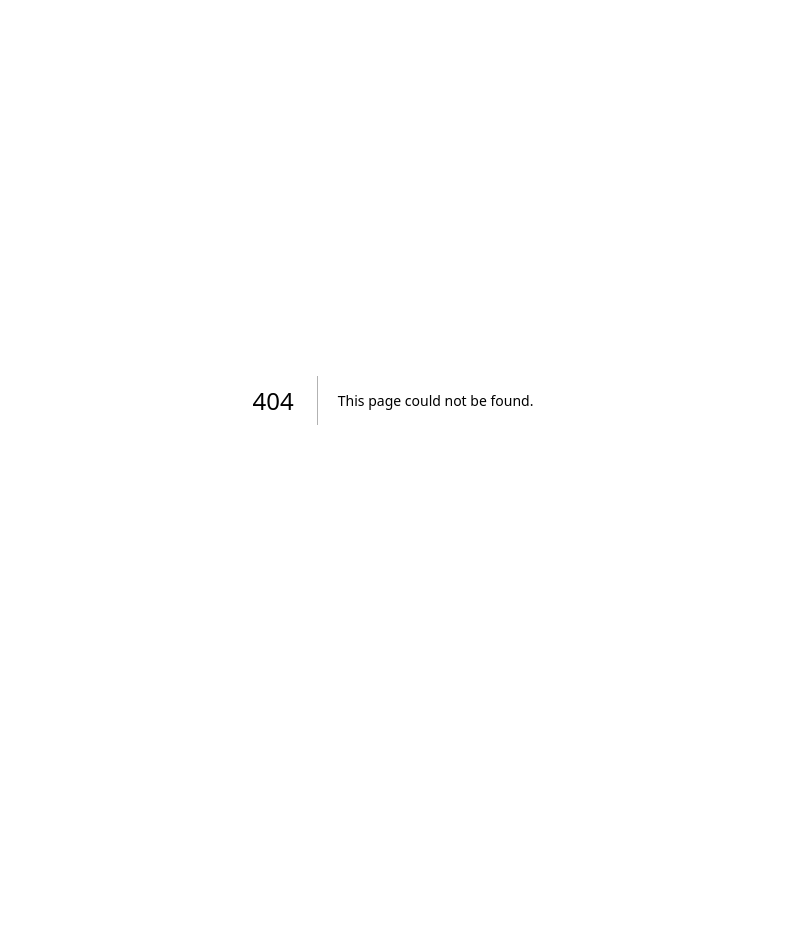
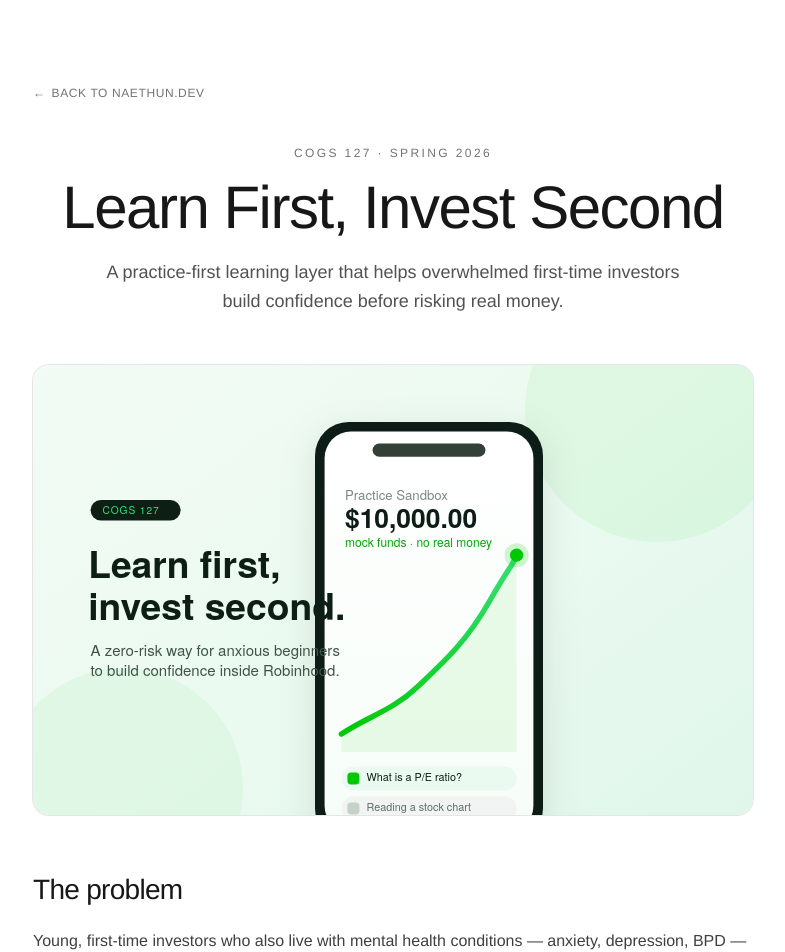
Before and after one commit to naethun/portfolio, a Next.js app: page /cogs127 in a window 1280 px wide. Before the commit this address had no page. Shown: the top 952 px of the page, without its empty margins (247-1032 px from the left). Before the commit the page ends 800 px from the top, so only its background shows below. Built offline with nearby package versions, Linux system fonts and the light colour scheme.

Commit message:
Add standalone /cogs127 case study route

```diff
--- /dev/null
+++ b/app/cogs127/page.tsx
@@ -0,0 +1,139 @@
+import Image from 'next/image';
+import Link from 'next/link';
+import { notFound } from 'next/navigation';
+
+import { projects } from '@/lib/data';
+import type { CaseStudySection } from '@/types/portfolio';
+
+export const metadata = {
+  title: 'Learn First, Invest Second — COGS 127 Case Study',
+  description:
+    'A practice-first learning layer that helps overwhelmed first-time investors build confidence before risking real money.',
+};
+
+function Section({ section }: { section: CaseStudySection }) {
+  if (section.type === 'heading') {
+    return (
+      <h2 className="mt-14 text-2xl font-medium tracking-tight text-neutral-900 md:text-[28px]">
+        {section.content}
+      </h2>
+    );
+  }
+  if (section.type === 'image') {
+    return (
+      <div className="relative mt-8 aspect-[16/10] w-full overflow-hidden rounded-xl bg-neutral-100 ring-1 ring-black/10">
+        <Image
+          src={section.content}
+          alt={section.alt ?? ''}
+          fill
+          sizes="(max-width: 768px) 100vw, 760px"
+          className="object-cover"
+        />
+      </div>
+    );
+  }
+  if (section.type === 'embed') {
+    return (
+      <figure className="mt-8 space-y-2">
+        <div
+          className="w-full overflow-hidden rounded-xl bg-neutral-100 ring-1 ring-black/10"
+          style={{ aspectRatio: section.ratio ?? '4 / 3' }}
+        >
+          <iframe
+            src={section.content}
+            title={section.title ?? 'Embedded prototype'}
+            loading="lazy"
+            allowFullScreen
+            className="h-full w-full"
+          />
+        </div>
+        {section.title && (
+          <figcaption className="text-center font-mono text-[11px] uppercase tracking-wider text-neutral-500">
+            {section.title}
+          </figcaption>
+        )}
+      </figure>
+    );
+  }
+  return (
+    <p className="mt-5 whitespace-pre-line text-[15px] leading-relaxed text-neutral-700 md:text-base">
+      {section.content}
+    </p>
+  );
+}
+
+export default function Cogs127Page() {
+  const project = projects.find((p) => p.id === 3 && p.caseStudy);
+  if (!project || !project.caseStudy) notFound();
+
+  const { caseStudy } = project;
+  const hero = caseStudy.hero ?? project.image;
+
+  return (
+    <main className="min-h-screen w-full bg-white">
+      <div className="mx-auto w-full max-w-3xl px-6 py-12 md:py-20">
+        <Link
+          href="/"
+          className="inline-flex items-center gap-1.5 font-mono text-[12px] uppercase tracking-wider text-neutral-500 transition hover:text-neutral-900"
+        >
+          <span aria-hidden>←</span> back to naethun.dev
+        </Link>
+
+        <header className="mt-10 flex flex-col items-center text-center">
+          <p className="font-mono text-[12px] uppercase tracking-[0.2em] text-neutral-500">
+            {project.date}
+          </p>
+          <h1 className="mt-4 text-4xl font-medium tracking-tight text-neutral-900 md:text-6xl">
+            {project.title}
+          </h1>
+          {caseStudy.subtitle && (
+            <p className="mt-5 max-w-xl text-base leading-relaxed text-neutral-600 md:text-lg">
+              {caseStudy.subtitle}
+            </p>
+          )}
+        </header>
+
+        {hero && (
+          <div className="relative mt-12 aspect-[16/10] w-full overflow-hidden rounded-2xl bg-neutral-100 ring-1 ring-black/10">
+            <Image
+              src={hero}
+              alt={project.title}
+              fill
+              priority
+              sizes="(max-width: 768px) 100vw, 760px"
+              className="object-cover"
+            />
+          </div>
+        )}
+
+        <article>
+          {caseStudy.sections.map((section, idx) => (
+            <Section key={idx} section={section} />
+          ))}
+        </article>
+
+        {project.tags?.length ? (
+          <div className="mt-14 flex flex-wrap gap-2 border-t border-black/10 pt-8">
+            {project.tags.map((tag) => (
+              <span
+                key={tag}
+                className="rounded-full bg-black/5 px-2.5 py-1 font-mono text-[11px] text-neutral-700"
+              >
+                {tag}
+              </span>
+            ))}
+          </div>
+        ) : null}
+
+        <footer className="mt-12">
+          <Link
+            href="/"
+            className="font-mono text-[12px] uppercase tracking-wider text-neutral-500 transition hover:text-neutral-900"
+          >
+            ← back to naethun.dev
+          </Link>
+        </footer>
+      </div>
+    </main>
+  );
+}
```
